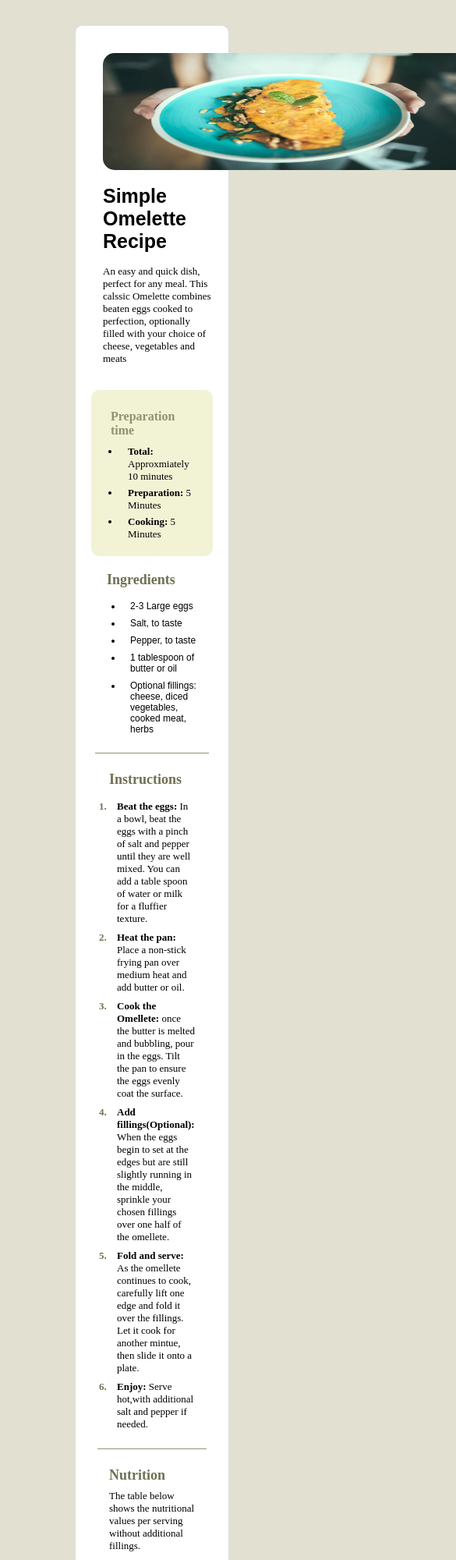
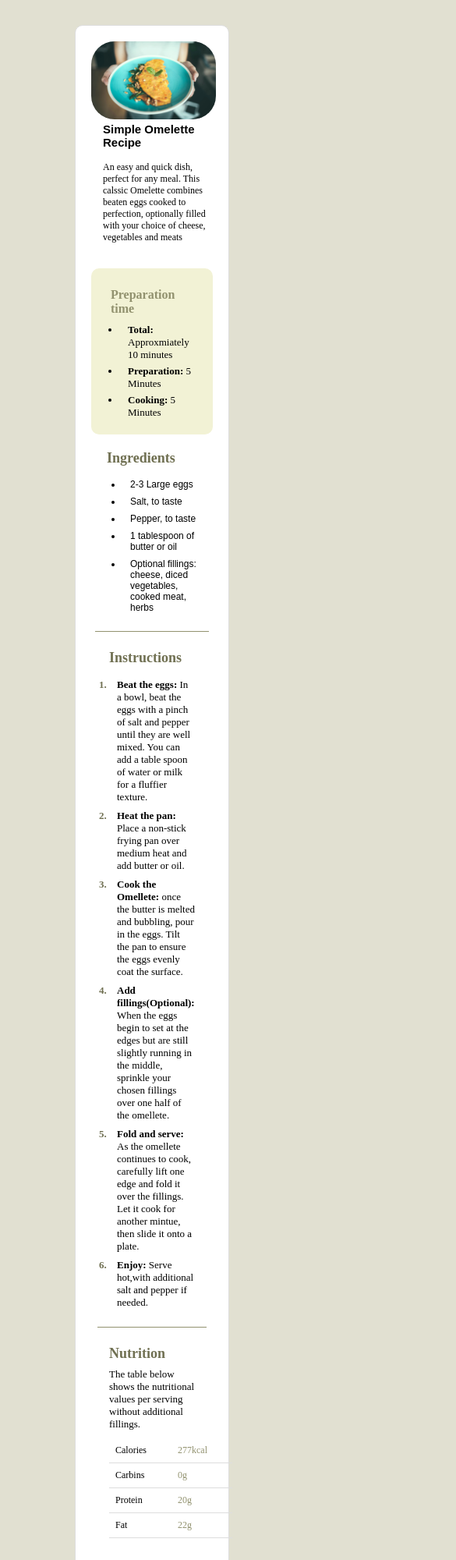
Before and after one commit to Chavon007/Omelette-Recipe, a plain HTML site: page index.html in a window 390 px wide. Shown: the top 2000 px of the page at 78% size, 585 px wide, since content can reach past the window. Drawn offline with Linux system fonts and the light colour scheme.

Commit message:
first commit

```diff
--- a/index.html
+++ b/index.html
@@ -10,12 +10,7 @@
     <section class="main">
       <div class="Recipe-content">
         <div class="Recipe-image">
-          <img
-            src="image/igor-miske-N0u8bLrB_-g-unsplash.jpg"
-            alt="Omelette"
-            style="width: 480px"
-            height="150px"
-          />
+          <img src="image/igor-miske-N0u8bLrB_-g-unsplash.jpg" alt="Omelette" />
         </div>
 
         <div class="Recipe-write">
--- a/style.css
+++ b/style.css
@@ -22,7 +22,9 @@ body {
 }
 .Recipe-image img {
   border-radius: 30px;
-  padding: 15px;
+  width: 200px;
+  height: 200px;
+  align-content: center;
 }
 .Recipe-write h2 {
   padding-left: 15px;
@@ -126,3 +128,46 @@ tr td {
 tr td:last-child {
   color: #92926f;
 }
+
+@media screen and (max-width: 599px) {
+  .Recipe-image img {
+    width: 160px;
+    height: 100px;
+  }
+  .Recipe-write h2 {
+    font-size: 15px;
+    font-family: sans-serif;
+  }
+  .Recipe-write p {
+    font-size: 12px;
+  }
+  tr td {
+    padding: 0.5rem 2rem 0.5rem 0.5rem;
+    font-size: 12px;
+    font-family: serif;
+  }
+}
+
+@media only screen and (min-width: 600px) and (max-width: 1023px) {
+  .Recipe-image img {
+    width: 200px;
+    height: 100px;
+  }
+  .Recipe-write h2 {
+    font-size: 18px;
+    font-family: sans-serif;
+  }
+  tr td {
+    padding: 0.5rem 5rem 0.5rem 0.5rem;
+  }
+}
+
+@media only screen and (min-width: 1024px) and (max-width: 1439px) {
+  .Recipe-image img {
+    width: 380px;
+    height: 200px;
+  }
+  tr td {
+    padding: 0.5rem 8rem 0.5rem 0.5rem;
+  }
+}
```
